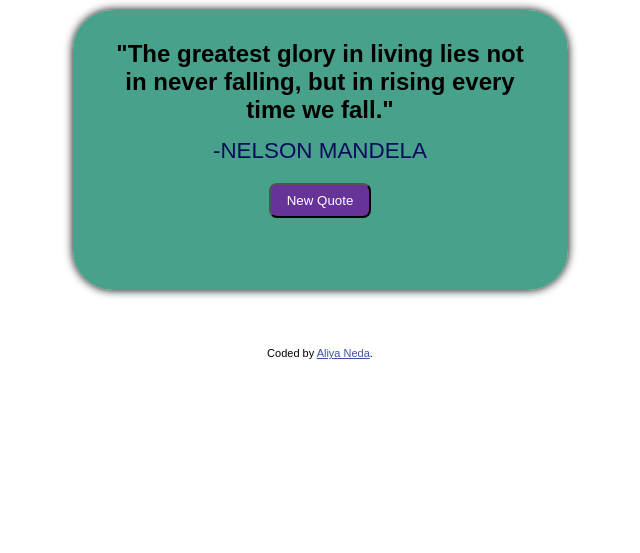
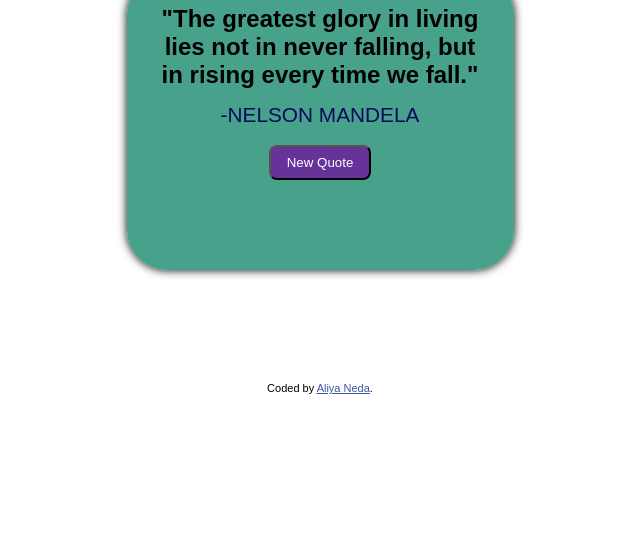
Before and after one commit to blackie19/QuoteGenerator, a plain HTML site: page index.html in a window 1280 px wide. Shown: the part 247-800 px from the top of the page, without its empty margins (320-960 px from the left). Drawn offline with Linux system fonts and the light colour scheme.

Commit message:
Update styles.css

```diff
--- a/styles.css
+++ b/styles.css
@@ -20,8 +20,8 @@ body{
      background: url(./pexels-markusspiske-131773.jpg) no-repeat center/cover;
 }
 .container{
-    width:550px;
-    height:400px;
+    width:430px;
+    height:470px;
 
 }
 
@@ -55,8 +55,8 @@ body{
 }
 .main-content{
 
-    width: 80%;
-    height:280px;
+    width: 75%;
+    height:295px;
     background-color: rgba(45, 148, 122, 0.87);
     border-radius: 40px;
     margin: 20px auto;
@@ -65,18 +65,18 @@ body{
 }
 .main-content .text-area{
     font-size: 1.5rem;
-    font-weight:800;
+    font-weight:600;
     text-align: center;
-    margin-left: auto;
-    margin-right:auto ;
+
 }
 .main-content .person{
-    font-size: 1.4rem;
+    font-size: 1.3rem;
     text-align: center;
     color: rgb(11, 11, 92);
     text-transform: uppercase;
     margin-top: 10px;
     line-height:1.5 ;
+    font-weight:lighter;
 }
  .button-area button {
     background-color:rebeccapurple;
```
